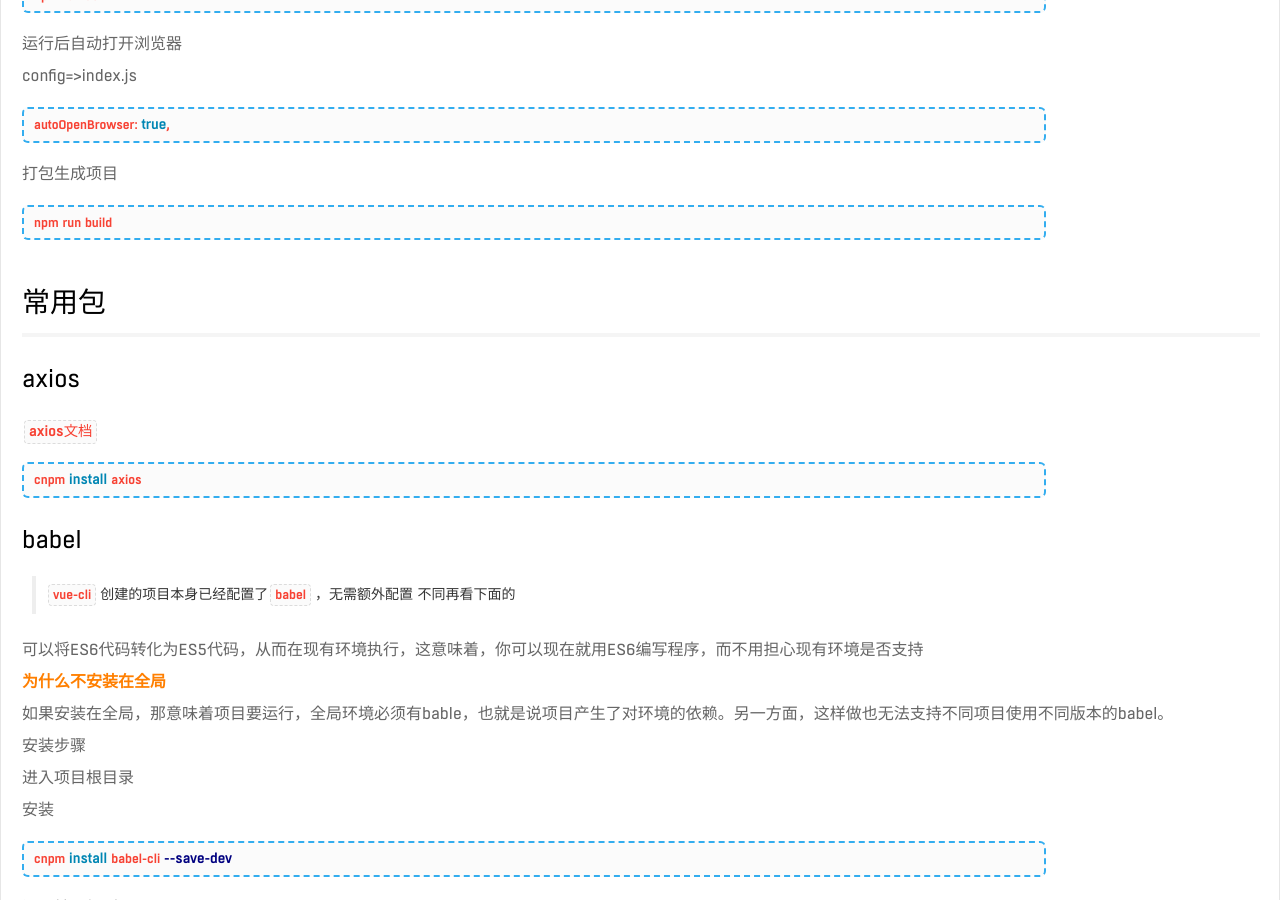
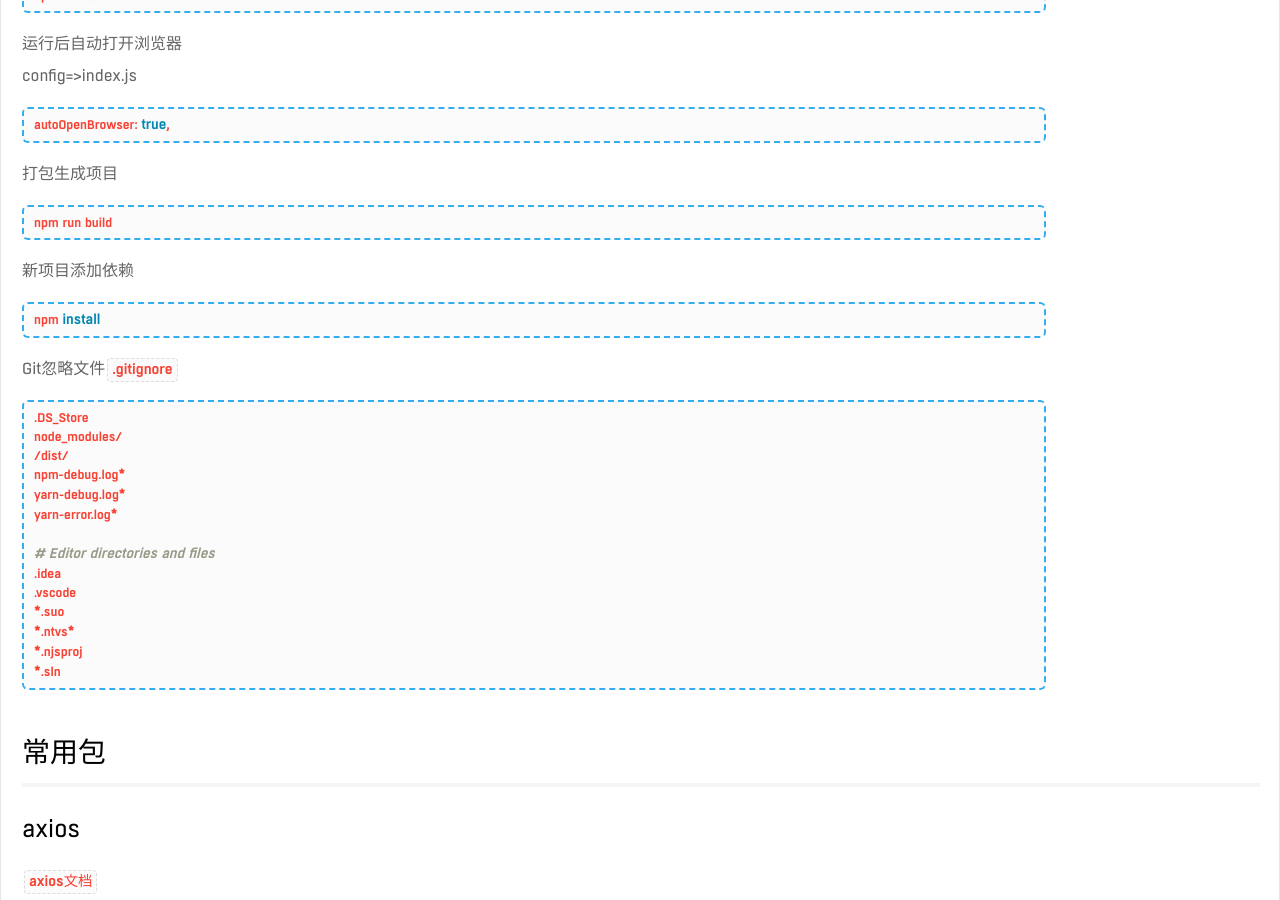
Before and after one commit to psvmc/myblog_jekyll, a Jekyll site: the page built from _posts/2018-11-14-mac-vue-start.md, in a window 1280 px wide and 900 px high, scrolled down 4351 px. Built offline with Jekyll 4.4.1, drawn with Linux system fonts in a browser that asks for light colours; comment, search, counter and statistics services are not loaded.

Commit message:
文章更新

````diff
--- a/_posts/2018-11-14-mac-vue-start.md
+++ b/_posts/2018-11-14-mac-vue-start.md
@@ -214,6 +214,33 @@ autoOpenBrowser: true,
 
 ```bash
 npm run build
+```
+
+新项目添加依赖
+
+```bash
+npm install
+```
+
+
+
+Git忽略文件`.gitignore`
+
+```bash
+.DS_Store
+node_modules/
+/dist/
+npm-debug.log*
+yarn-debug.log*
+yarn-error.log*
+
+# Editor directories and files
+.idea
+.vscode
+*.suo
+*.ntvs*
+*.njsproj
+*.sln
 ```
 
 
````
